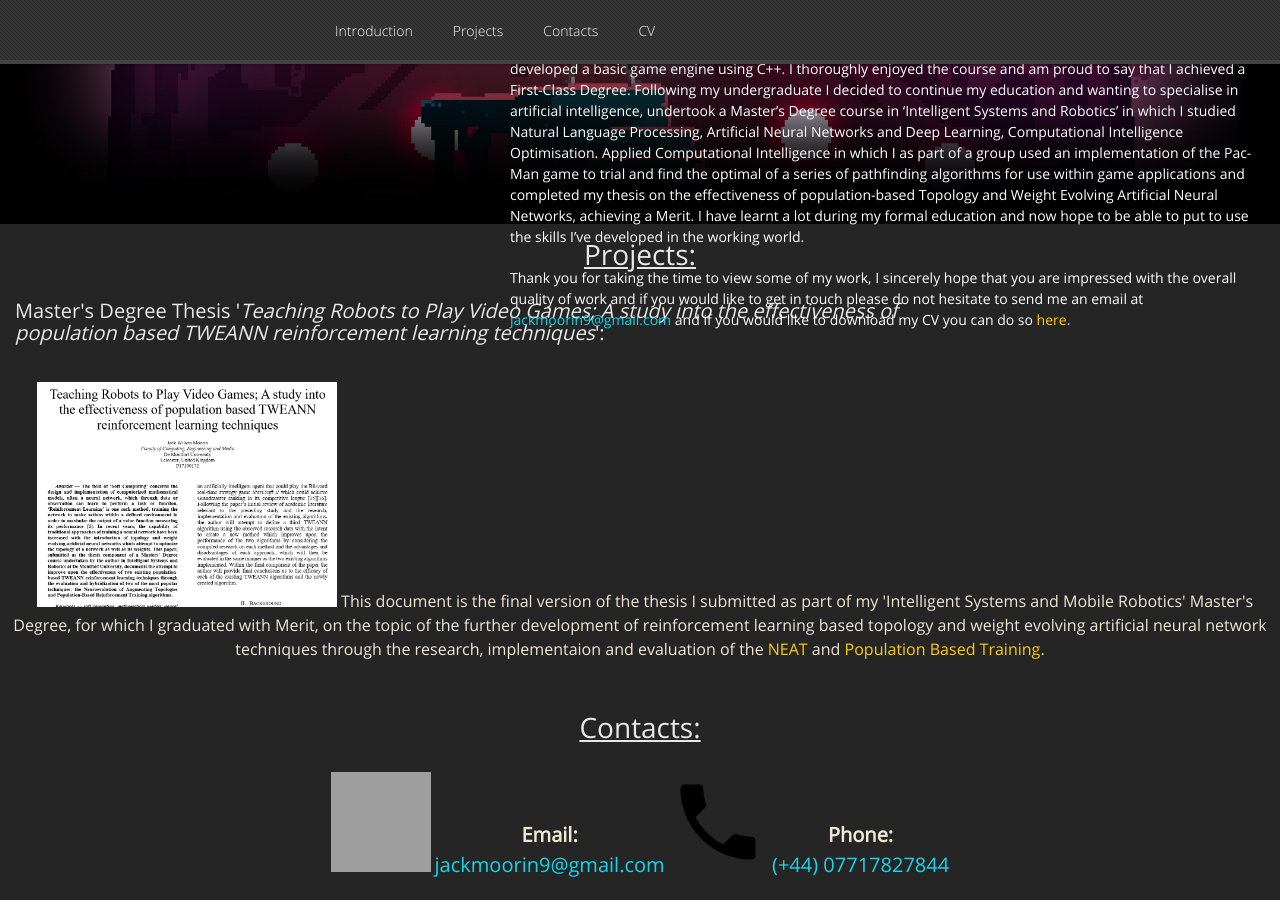
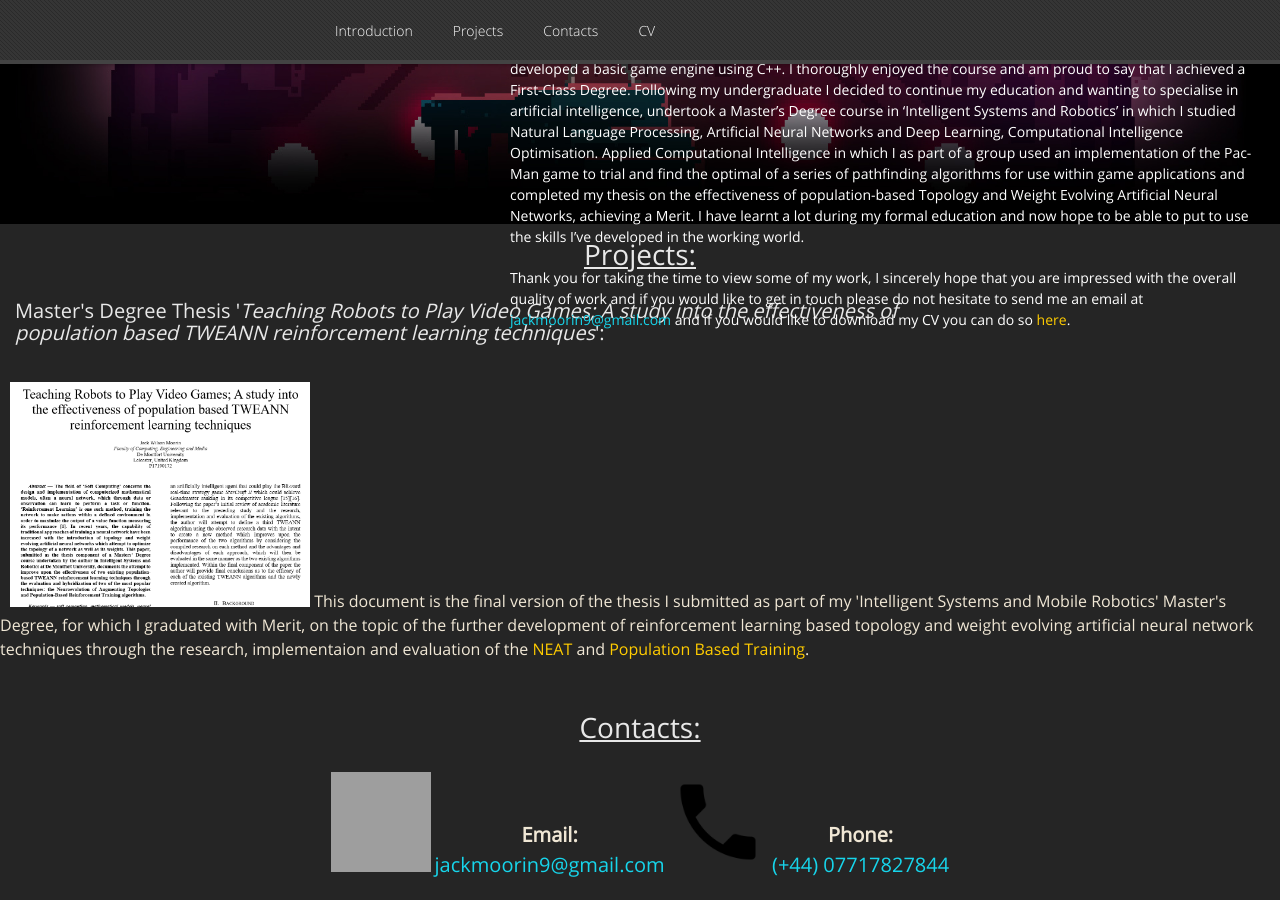
Before and after one commit to GamesProgrammingGrad2021/GamesProgrammingGrad2021.github.io, a Jekyll site: the page built from index.md, in a window 1280 px wide and 900 px high, scrolled down 883 px. Built offline with Jekyll 4.4.1, drawn with Linux system fonts in a browser that asks for light colours; nearby versions of some CDN libraries; our own code applies the rules of GitHub Pages for plain Markdown files; grey boxes are pictures that could not be loaded.

Commit message:
Update default.html

```diff
--- a/_layouts/default.html
+++ b/_layouts/default.html
@@ -120,7 +120,7 @@
 
 			<!-- Master's Thesis -->
 			<h2 style="padding-top:20px; padding-left: 15px; padding-bottom: 10px; text-align: left; font-size: 20px;">Master's Degree Thesis '<i>Teaching Robots to Play Video Games; A study into the effectiveness of<br>population based TWEANN reinforcement learning techniques</i>':</h2>
-			<p style="align: left; font-size: 16px;"><span style="display: inline-block; padding-left: 10px; padding-top: 18px;">
+			<p style="align: left; font-size: 16px; text-align: left;"><span style="display: inline-block; padding-left: 10px; padding-top: 18px;">
 			<img src="Thesis_Thumbnail.png" alt="Thesis_Thumbnail" width="300" height="225" style="padding-left: 0px;"></span>
 			This document is the final version of the thesis I submitted as part of my 'Intelligent Systems and Mobile Robotics' Master's Degree,
 			for which I graduated with Merit, on the topic of the further development of reinforcement learning based topology and weight evolving
```
